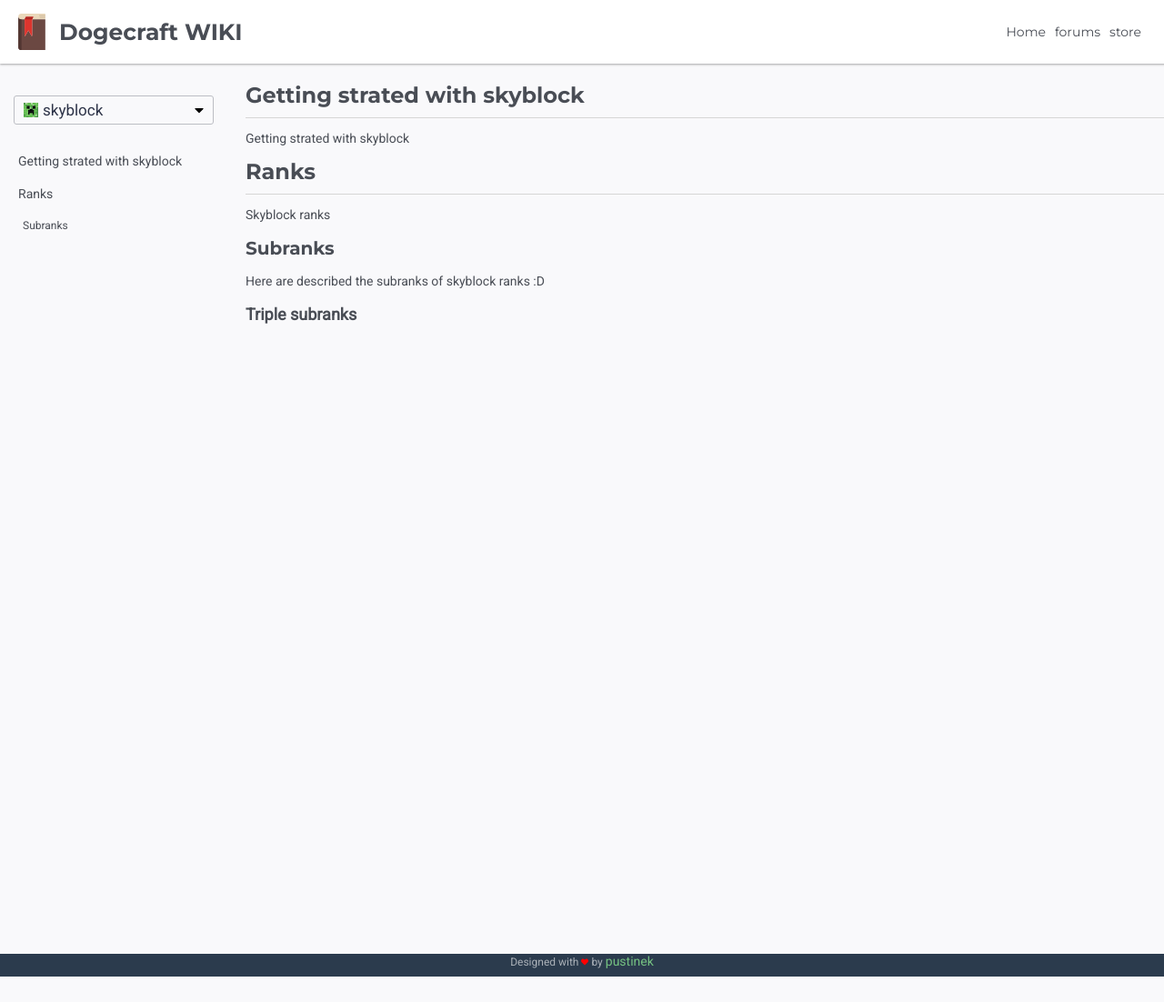
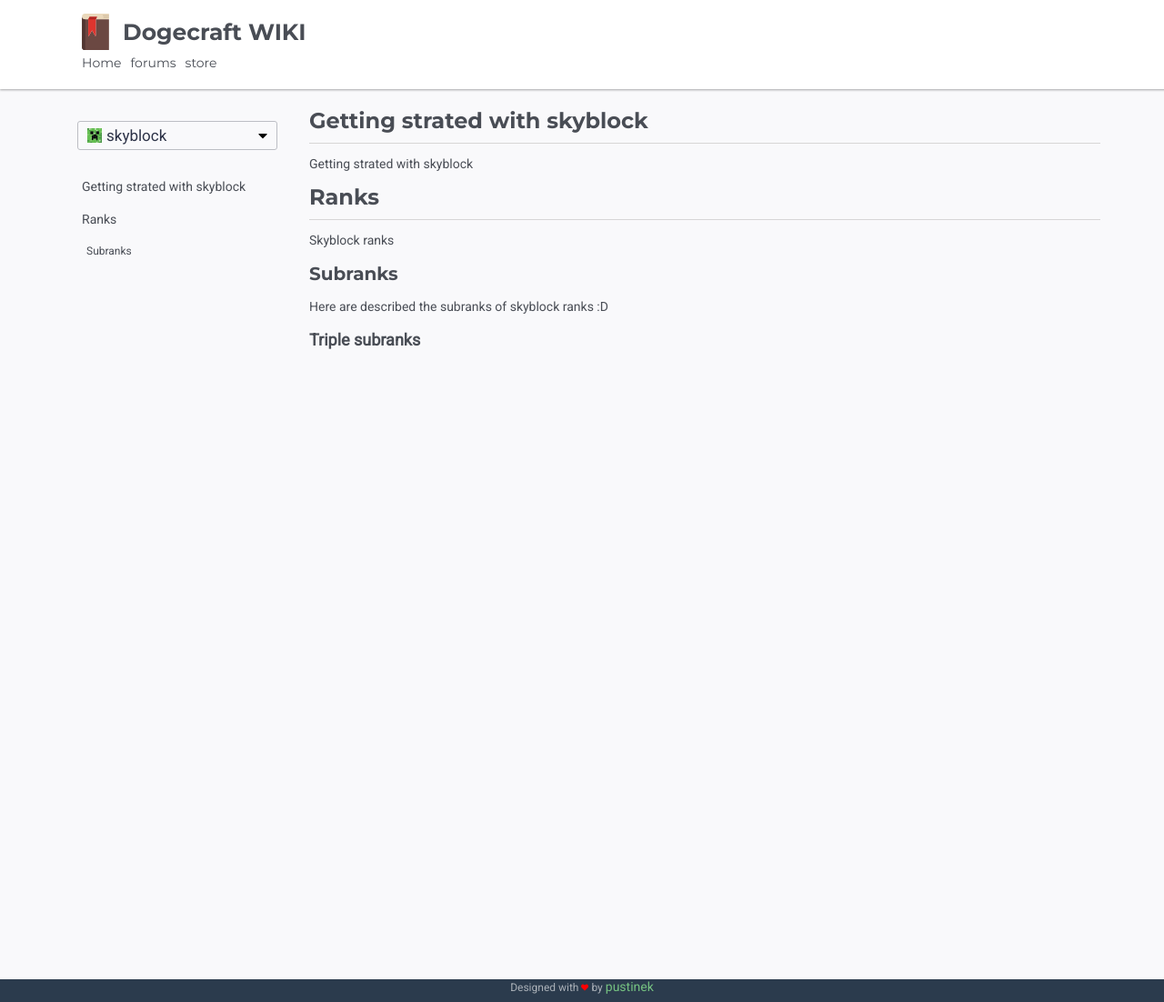
Before and after one commit to pustinek/dogecraft-wiki, a Jekyll site: the page built from pages/skyblock.md, in a window 1280 px wide. Shown: the whole page at 91% size. Built offline with Jekyll 4.4.1, drawn with Linux system fonts in a browser that asks for light colours; before the commit the page ends 1074 px from its top, so only the background shows below that.

Commit message:
design changes

```diff
--- a/_includes/navigation.html
+++ b/_includes/navigation.html
@@ -1,4 +1,5 @@
 <nav class="nav">
+  <div class="container">
       <div class="nav__branding">
           <img src="/assets/img/agenda.svg" alt="" height="40px">
           <div class="branding__title">Dogecraft WIKI</div>
@@ -11,5 +12,7 @@
             </a>
           {% endfor %}
         </div>
+  </div>
+
 
   </nav>
--- a/_layouts/docs.html
+++ b/_layouts/docs.html
@@ -15,14 +15,17 @@
     <script src="https://cdn.jsdelivr.net/gh/cferdinandi/smooth-scroll@15.0.0/dist/smooth-scroll.polyfills.min.js"></script>
     <script src="{{ base.url | prepend: site.url }}/assets/js/wiki.js"></script>
   </head>
-  <body class="wiki">
+  <body class="wiki__wrapper">
     {% include navigation.html %}
-    <div class="wiki__sidebar">
-      {% include serverDropdown.html %} {% include contentNavigation.html %}
+    <div class="container wiki">
+        <div class="wiki__sidebar">
+            {% include serverDropdown.html %} {% include contentNavigation.html %}
+          </div>
+          <div class="wiki__content docs">
+            {{ content }}
+          </div>
     </div>
-    <div class="wiki__content docs">
-      {{ content }}
-    </div>
+
   </body>
   {% include footer.html %}
   <script>
--- a/_sass/layout/docs.scss
+++ b/_sass/layout/docs.scss
@@ -1,3 +1,42 @@
+
+
+.wiki {
+  display: grid;
+  grid-gap: 20px;
+  grid-template-areas:
+    "nav nav"
+    "sidebar content";
+  grid-template-columns: 250px auto;
+  &__wrapper {
+    display: flex;
+    flex-direction: column;
+  }
+
+  &__sidebar {
+    position: -webkit-sticky;
+    position: sticky;
+    top: 0;
+    padding: 15px;
+    height: 25vh;
+    display: flex;
+    flex-direction: column;
+    grid-area: sidebar;
+  }
+
+  &__content {
+    grid-area: content;
+    padding-bottom: 700px;
+  }
+  &__link {
+    transition: color 0.05s;
+    color: $color-text-main;
+    &.--active {
+      color: $color-nav-text-active;
+    }
+  }
+}
+
+
 .docs {
   h1 {
     margin-top: 0;
--- a/_sass/main.scss
+++ b/_sass/main.scss
@@ -51,37 +51,6 @@ a {
   padding-left: 0;
 }
 
-.wiki {
-  display: grid;
-  grid-gap: 20px;
-  grid-template-areas:
-    "nav nav"
-    "sidebar content";
-  grid-template-columns: 250px auto;
-
-  &__sidebar {
-    position: -webkit-sticky;
-    position: sticky;
-    top: 0;
-    padding: 15px;
-    height: 25vh;
-    display: flex;
-    flex-direction: column;
-    grid-area: sidebar;
-  }
-
-  &__content {
-    grid-area: content;
-    padding-bottom: 700px;
-  }
-  &__link {
-    transition: color 0.05s;
-    color: $color-text-main;
-    &.--active {
-      color: $color-nav-text-active;
-    }
-  }
-}
 
 .sidebar {
   &__item {
--- a/index.html
+++ b/index.html
@@ -2,7 +2,4 @@
 layout: default
 permalink: /index.html
 ---
-
-
-
 {% include servers.html %}
```
Also changed, not shown: _layouts/default.html (+6 -2 lines). Lines whose indentation alone changed are shown as unchanged.
